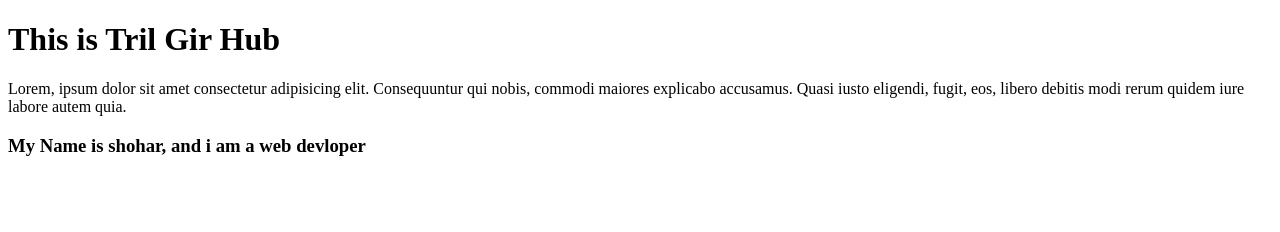
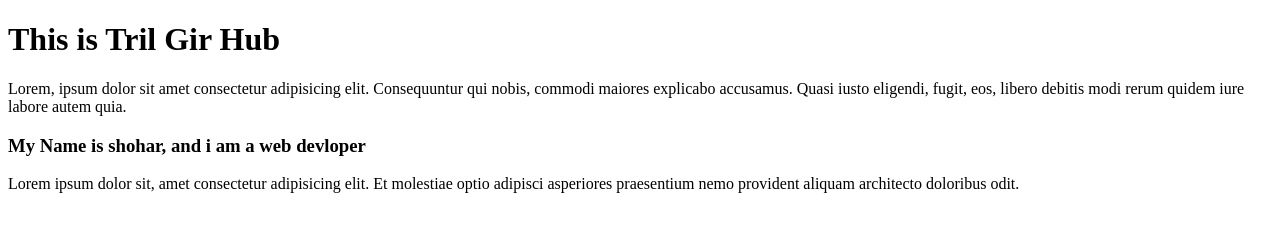
Before and after one commit to shohagroy/my_frist_repo, a plain HTML site: page my_frist_repo/index.html in a window 1280 px wide. Drawn offline with Linux system fonts and the light colour scheme.

Commit message:
add para

```diff
--- a/my_frist_repo/index.html
+++ b/my_frist_repo/index.html
@@ -10,5 +10,6 @@
     <h1>This is Tril Gir Hub</h1>
     <p>Lorem, ipsum dolor sit amet consectetur adipisicing elit. Consequuntur qui nobis, commodi maiores explicabo accusamus. Quasi iusto eligendi, fugit, eos, libero debitis modi rerum quidem iure labore autem quia.</p>
     <h3>My Name is shohar, and i am a web devloper</h3>
+    <p>Lorem ipsum dolor sit, amet consectetur adipisicing elit. Et molestiae optio adipisci asperiores praesentium nemo provident aliquam architecto doloribus odit.</p>
 </body>
 </html>
```
